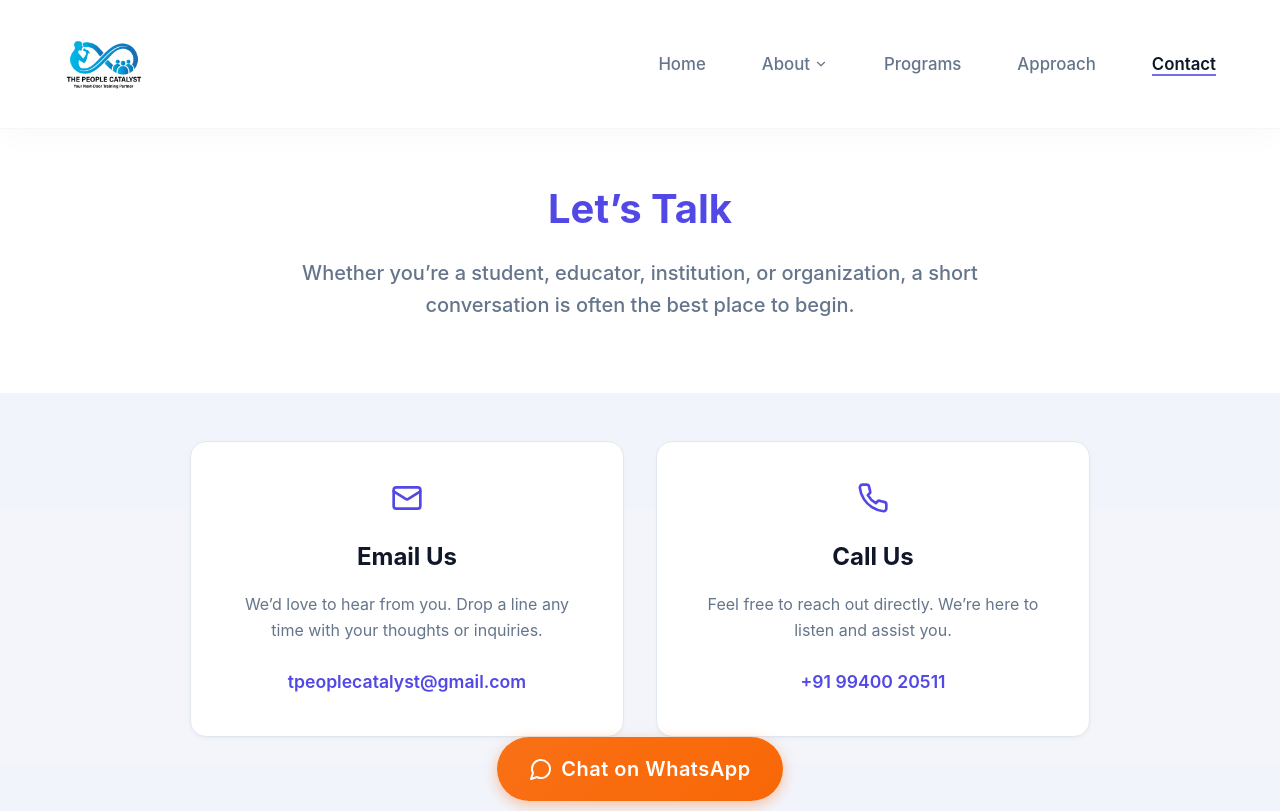
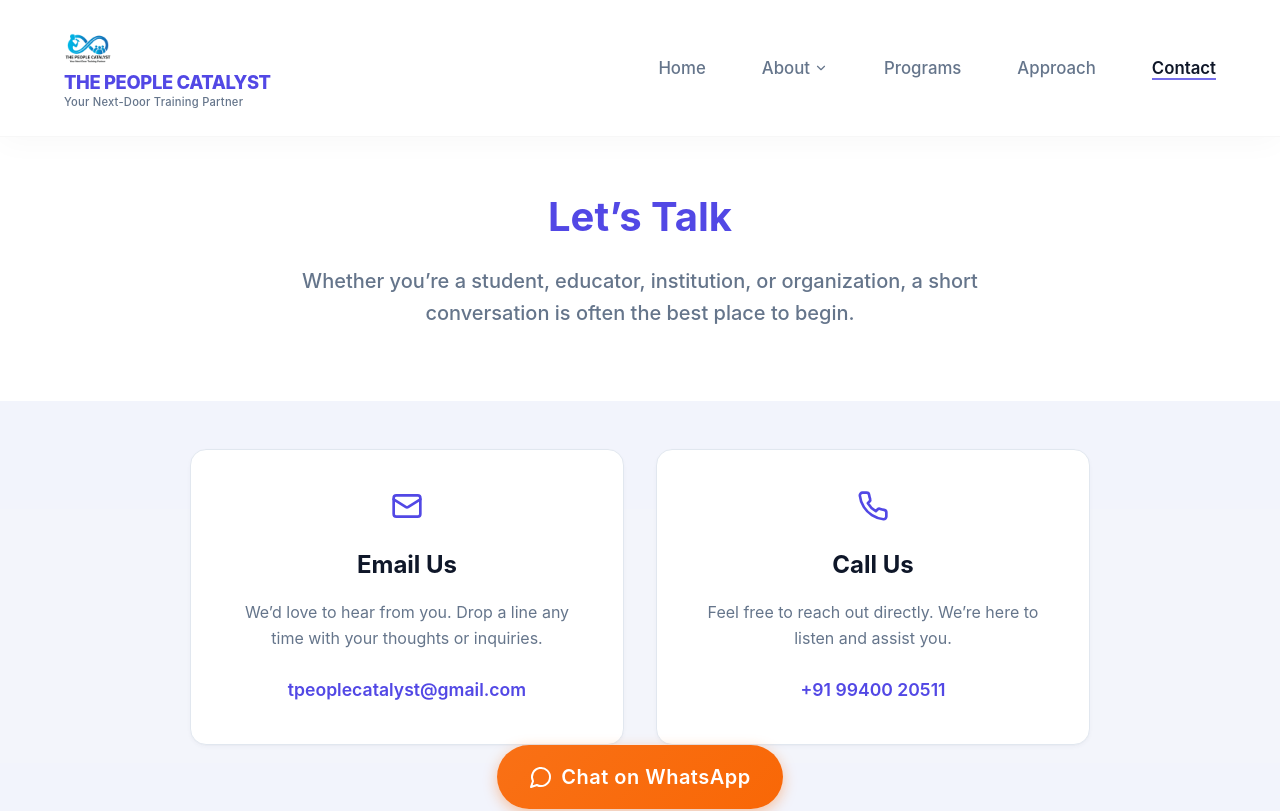
Before and after one commit to Nandhakumar-g/People-catalyst-website, a React (Vite) app: page /contact in a window 1280 px wide. Shown: the top 811 px of the page. Built offline with nearby package versions, Linux system fonts and the light colour scheme.

Commit message:
feat: Implement Navbar and Footer components and update document metadata.

```diff
--- a/index.html
+++ b/index.html
@@ -1,13 +1,16 @@
 <!doctype html>
 <html lang="en">
+
 <head>
   <meta charset="UTF-8" />
-    <link rel="icon" type="image/svg+xml" href="/vite.svg" />
+  <link rel="icon" type="image/png" href="/images/logo-colored.png" />
   <meta name="viewport" content="width=device-width, initial-scale=1.0" />
-    <title>The People Catalyst</title>
+  <title>The People Catalyst — Your Next-Door Training Partner</title>
 </head>
+
 <body>
   <div id="root"></div>
   <script type="module" src="/src/main.jsx"></script>
 </body>
+
 </html>
--- a/src/components/Footer.jsx
+++ b/src/components/Footer.jsx
@@ -6,7 +6,7 @@ const Footer = () => {
             <div className="container text-center">
                 <div style={{ marginBottom: '1rem', display: 'flex', justifyContent: 'center' }}>
                     <img
-                        src="/images/logo-colored.png"
+                        src="/images/logo-white.png"
                         alt="The People Catalyst"
                         style={{ height: '60px', width: 'auto' }}
                     />
--- a/src/components/Navbar.css
+++ b/src/components/Navbar.css
@@ -39,22 +39,79 @@
 }
 
 /* LOGO: The Static Anchor */
+/* LOGO: The Static Anchor */
 .nav-logo {
     display: flex;
     align-items: center;
-    color: hsl(var(--primary));
-    /* Visual Isolation */
+    text-decoration: none;
+    /* Ensure no underline */
+    gap: 0.75rem;
+    /* Gap between icon and text */
     padding-right: 2rem;
     position: relative;
     z-index: 2;
-    /* Sits above */
 }
 
-.nav-logo img {
-    height: 80px;
-    width: auto;
-    /* NO ANIMATION on load - Confident & Static */
-    display: block;
+.nav-logo:hover {
+    text-decoration: none;
+}
+
+/* Crop container for the icon */
+.logo-icon-crop {
+    width: 48px;
+    height: 48px;
+    overflow: hidden;
+    flex-shrink: 0;
+    /* Optional: rounded if the icon fits better inside a shape, but usually raw is fine */
+}
+
+.logo-icon-crop img {
+    width: 100%;
+    height: 100%;
+    object-fit: cover;
+    /* ADJUST THIS based on actual logo file layout */
+    object-position: left center;
+}
+
+.logo-text-group {
+    display: flex;
+    flex-direction: column;
+    justify-content: center;
+}
+
+.brand-name {
+    font-family: inherit;
+    /* Use global font */
+    font-weight: 800;
+    font-size: 1.15rem;
+    line-height: 1.1;
+    color: hsl(var(--primary));
+    letter-spacing: -0.02em;
+    text-transform: uppercase;
+}
+
+.brand-tagline {
+    font-size: 0.7rem;
+    font-weight: 500;
+    color: hsl(var(--text-muted));
+    letter-spacing: 0.02em;
+    margin-top: 2px;
+}
+
+@media (max-width: 480px) {
+    .brand-tagline {
+        display: none;
+        /* Hide tagline on very small screens if needed */
+    }
+
+    .brand-name {
+        font-size: 1rem;
+    }
+
+    .logo-icon-crop {
+        width: 40px;
+        height: 40px;
+    }
 }
 
 @media (max-width: 1024px) {
--- a/src/components/Navbar.jsx
+++ b/src/components/Navbar.jsx
@@ -44,10 +44,16 @@ const Navbar = () => {
         <nav className="navbar bg-surface shadow-sm">
             <div className="container nav-container">
                 <Link to="/" className="nav-logo">
-                    <img
-                        src="/images/logo-colored.png"
-                        alt="The People Catalyst"
-                    />
+                    <div className="logo-icon-crop">
+                        <img
+                            src="/images/logo-colored.png"
+                            alt="The People Catalyst"
+                        />
+                    </div>
+                    <div className="logo-text-group">
+                        <span className="brand-name">The People Catalyst</span>
+                        <span className="brand-tagline">Your Next-Door Training Partner</span>
+                    </div>
                 </Link>
 
                 <div className="nav-toggle" onClick={toggleMenu}>
```
Lines whose indentation alone changed are shown as unchanged.
